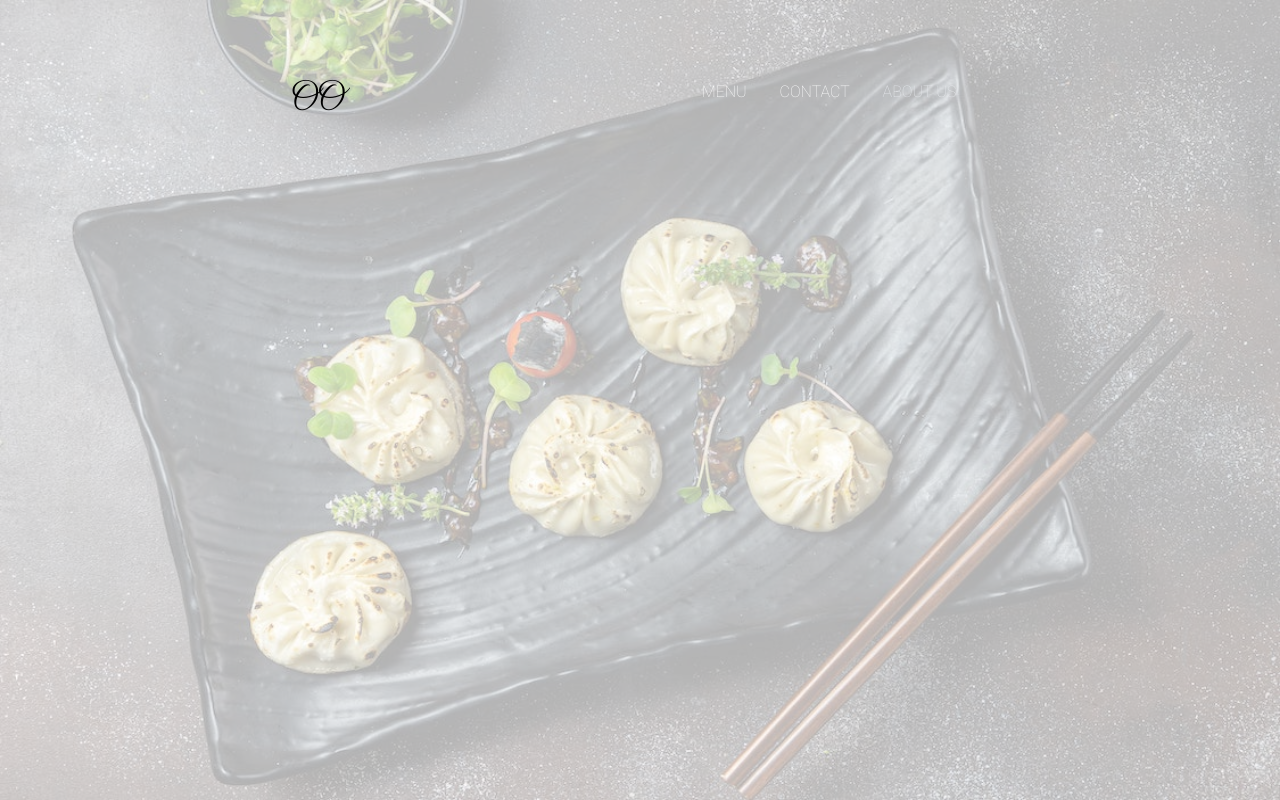
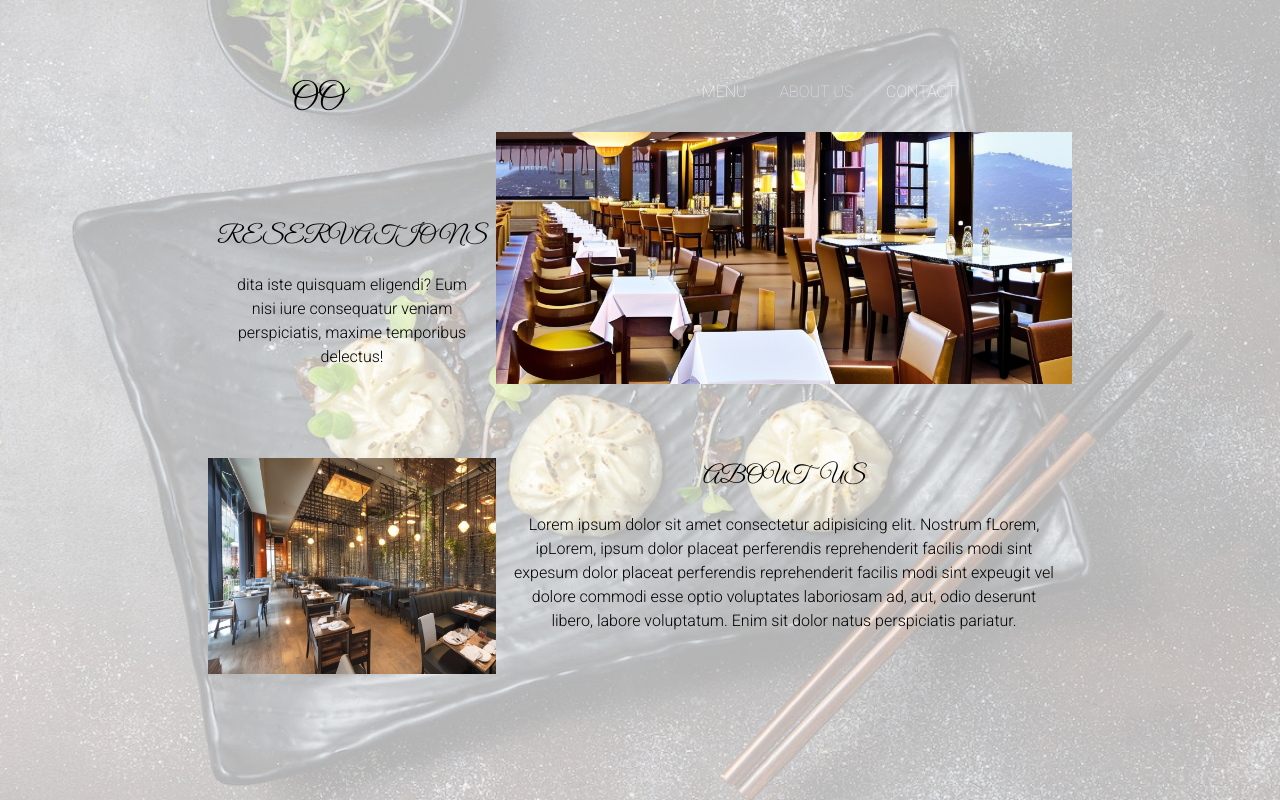
Before and after one commit to abish-desu/gyoza, a Next.js app: page /about in a window 1280 px wide. Built offline with nearby package versions, Linux system fonts and the light colour scheme.

Commit message:
about update

```diff
--- a/components/Navbar/List.tsx
+++ b/components/Navbar/List.tsx
@@ -9,15 +9,16 @@ const List = () => {
     {
       href: "/menu",
       name: "MENU",
+
+    }, {
+      href: "/about",
+      name: "ABOUT US",
     },
     {
       href: "/contact",
       name: "CONTACT",
     },
-    {
-      href: "/about",
-      name: "ABOUT US",
-    },
+
   ];
   const pathname = usePathname();
 
--- a/src/app/about/page.tsx
+++ b/src/app/about/page.tsx
@@ -1,14 +1,30 @@
-import React from 'react'
+import React from 'react';
+import { Great_Vibes } from "@next/font/google";
+const vibes = Great_Vibes({ weight: "400", subsets: ["latin"] });
 
 const About = () => {
   return (
-    <div>
-    <img></img>
-    <p></p>
-    <img></img>
-    <p></p>
-  </div>
-    )
+    <div className="grid grid-cols-3 gap-0 mx-52 mt-3">
+      <div className="col-span-1 ">
+        <div className='h-[326px] flex flex-col justify-center items-center'>
+          <h1 className={`${vibes.className} text-2xl`}>RESERVATIONS</h1>
+          <p className="text-center px-4 pt-5">
+            dita iste quisquam eligendi? Eum nisi iure consequatur veniam perspiciatis, maxime temporibus delectus!
+          </p>
+        </div>
+        <img src='/reserve.png' alt="Reservation 1" className="" />
+      </div>
+      <div className="col-span-2 flex flex-col">
+        <img src='/reserve2.png' alt="Reservation 2" className="" />
+        <div className='h-[326px] flex flex-col justify-center items-center'>
+          <h1 className={`${vibes.className} text-2xl flex`}>ABOUT &nbsp;&nbsp;US</h1>
+          <p className="text-center pt-5 px-4">
+            Lorem ipsum dolor sit amet consectetur adipisicing elit. Nostrum fLorem, ipLorem, ipsum dolor placeat perferendis reprehenderit facilis modi sint expesum dolor placeat perferendis reprehenderit facilis modi sint expeugit vel dolore commodi esse optio voluptates laboriosam ad, aut, odio deserunt libero, labore voluptatum. Enim sit dolor natus perspiciatis pariatur.
+          </p>
+        </div>
+      </div>
+    </div>
+  );
 }
 
-export default About
+export default About;
```
